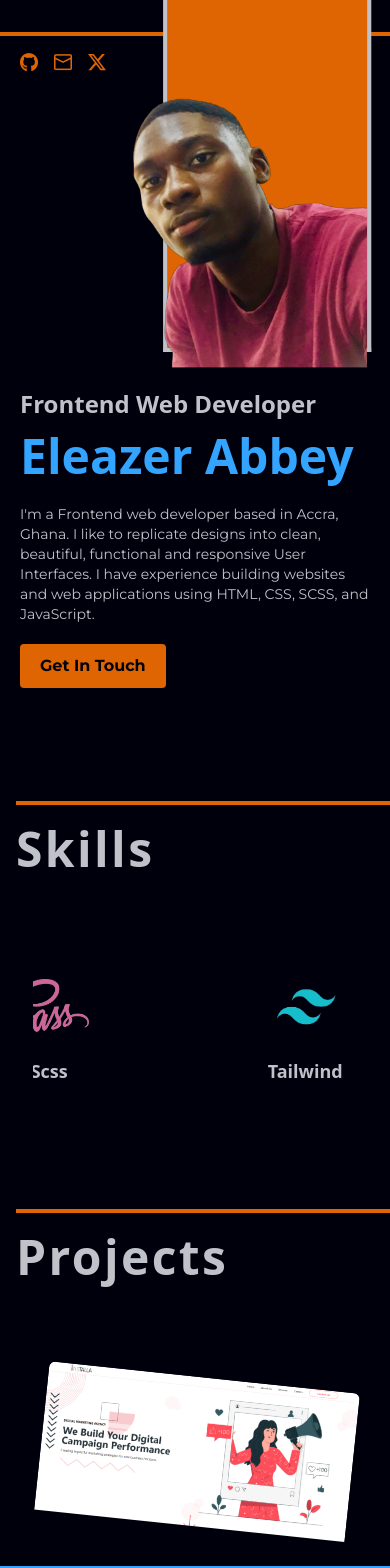
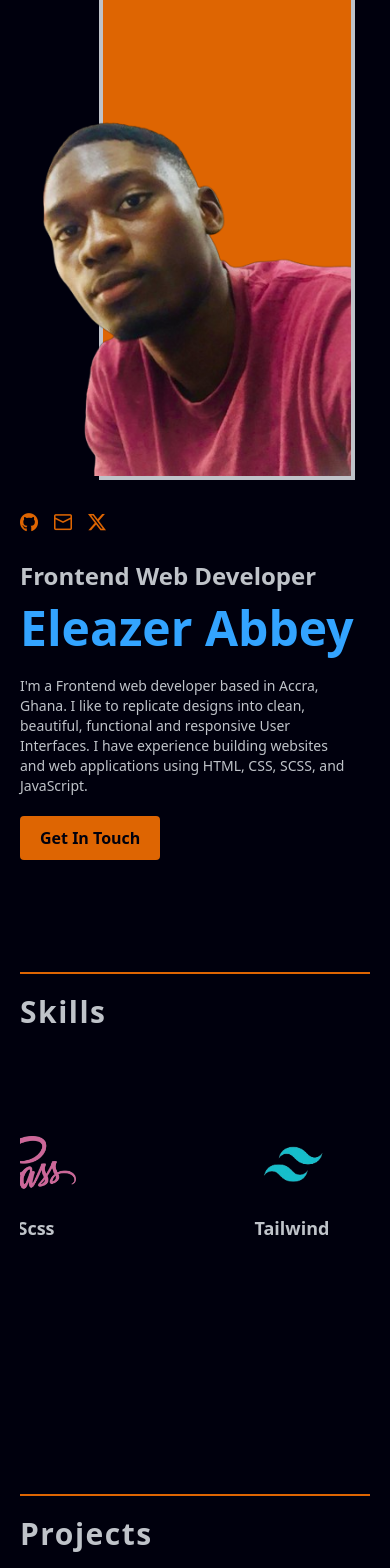
Before and after one commit to abbey-eleazer/portfolio, a Vue app: page / in a window 390 px wide. Shown: the top 1568 px of the page. Built offline with nearby package versions, Linux system fonts and the light colour scheme.

Commit message:
still working on responsiveness

```diff
--- a/src/App.vue
+++ b/src/App.vue
@@ -1,11 +1,11 @@
 <template>
-  <div>
+  <div class="mx-5 md:mx-8 lg:mx-24 2xl:mx-32 ">
     <hero-section />
     <skills-section />
     <project-section />
     <get-intouch />
-    <nav-section />
   </div>
+  <nav-section />
 </template>
 
 
--- a/src/components/GetIntouch.vue
+++ b/src/components/GetIntouch.vue
@@ -1,10 +1,10 @@
 <template>
   <div class="mx-auto mt-32">
     <div class="w-[80%] mx-auto mt-32 text-center">
-      <h1 class="text-3xl pb-12 md:text-8xl text-colorSecondary tracking-wide capitalize font-bold md:pb-32">
+      <h1 class="text-3xl md:text-5xl pb-12 lg:text-8xl text-colorSecondary tracking-wide capitalize font-bold md:pb-32">
         together we can<br> build amazing things
       </h1>
-      <a class="text-3xl px-4 py-2 md:text-6xl font-semibold capitalize text-colorTertiary  font-serif mx-auto md:px-8 md:py-5 hover:bg-colorTertiary hover:text-colorPrimary hover:rounded-2xl" href="mailto:abbeyeleazer@gmail.com">get in touch</a>
+      <a class="text-3xl md:text-5xl px-4 py-2 lg:text-6xl font-semibold capitalize text-colorTertiary font-sans mx-auto md:px-8 md:py-5 hover:bg-colorTertiary hover:text-colorPrimary hover:rounded-2xl" href="mailto:abbeyeleazer@gmail.com">get in touch</a>
     </div>
   </div>
 </template>
--- a/src/components/HeroSection.vue
+++ b/src/components/HeroSection.vue
@@ -1,6 +1,9 @@
 <template>
-  <main>
-    <div class="absolute flex gap-4 ml-5  mt-5 md:mt-12 md:ml-[9%] md:gap-8">
+  <header>
+
+    <!-- SOCIAL LINKS -->
+
+    <div class="absolute flex gap-4 pt-8 lg:pt-32 z-10 mt-[30rem] md:mt-0">
       <a href="https://github.com/abbey-eleazer"><i class="pi pi-github text-lg md:text-3xl text-colorSecondary cursor-pointer"></i></a>
       <a href="mailto:abbeyeleazer@gmail.com"><i class="pi pi-envelope text-lg md:text-3xl  text-colorSecondary cursor-pointer"></i></a>
       <a href="https://x.com/@Abbey_Eleazer"><i class="pi pi-twitter text-lg md:text-3xl  text-colorSecondary cursor-pointer"></i></a>
@@ -8,32 +11,41 @@
 
     <!-- container  -->
 
-    <div class="mt-8 md:grid md:grid-cols-12 md:mt-32 md:pb-32 ">
-      <div class="w-full border-t-4 col-span-9 border-colorSecondary"></div>
-      <div class="mt-[22rem] pl-5 md:mt-32 text-colorText font-serif col-start-2 col-span-6">
+    <div class="absolute hidden w-[80%] lg:block border-t-4 border-colorSecondary lg:translate-y-24"></div>
+
+    <div class=" flex flex-col-reverse lg:flex-row items-center justify-between">
+
+      <!-- TEXT  -->
+      <div class="mt-20 lg:mt-24 text-colorText font-serif">
         <div class="">
-          <h2 class="text-2xl md:text-5xl font-bold font-sans mb-3 capitalize">Frontend web developer</h2>
-          <h1 class="text-5xl mb-6 md:text-9xl font-black font-sans text-colorTertiary md:mb-12">Eleazer Abbey</h1>
+          <h2 class="text-2xl md:text-4xl font-bold font-sans mb-3 capitalize">Frontend web developer</h2>
+          <h1 class="text-5xl mb-6 md:text-7xl 2xl:text-9xl font-black font-sans text-colorTertiary md:mb-12">Eleazer Abbey</h1>
         </div>
-          <div class="text-sm pr-4 md:w-[40rem] md:text-lg">
+          <div class="text-sm pr-4 md:w-[40rem] md:text-lg font-sans">
             <p>I'm a Frontend web developer based in Accra, Ghana. I like to replicate designs into clean, beautiful, functional and responsive User Interfaces. I have experience building websites and web applications using HTML, CSS, SCSS, and JavaScript.</p>
           </div>
-          <div class="absolute mt-5 md:mt-10">
+          <div class="absolute mt-5 md:mt-10 font-sans">
             <button class="bg-colorSecondary px-5 py-2.5 rounded font-bold capitalize text-colorPrimary"><a href="mailto:abbeyeleazer@gmail.com">Get In Touch</a></button>
           </div>
       </div>
 
-      <!-- Inage -->
+      <!-- Image -->
 
-      <div class="w-[15rem] ml-32 md:w-[30rem] col-start-8 col-span-3">
-        <div class="absolute top-0 w-[13rem] h-[22rem] translate-x-[2.2rem] md:w-[25rem] md:h-[42.5rem]  md:translate-x-[5.3rem] bg-colorSecondary border-t-0 border-4 border-colorText">
+      <div class="">
+      <div class="">
+        <div class="relative z-5 w-[20rem] xl:w-[31rem] h-[30rem] lg:h-[33.8rem] xl:h-[45rem] flex justify-end">
+          <div class="w-[80%] bg-colorSecondary border-t-0 border-4 border-colorText">
+          </div>
         </div>
-          <div class="-translate-y-[33.1rem] -translate-x-[1px]"><img class="relative w-full z-10" src="../../images/eleazer.png" alt=""></div>
+        <div class="absolute flex justify-end top-[7.3rem] lg:top-[11rem] xl:w-[31rem]">
+        <img class="w-[20rem] xl:w-[30rem] z-10 pr-1 " src="../../images/eleazer.png" alt="">
       </div>
-      <div class="col-span-1 col-start-12"></div>
+      </div>
+      </div>
+    </div>
 
-    </div>
-  </main>
+
+  </header>
 </template>
 
 <script setup>
--- a/src/components/ProjectSection.vue
+++ b/src/components/ProjectSection.vue
@@ -1,12 +1,12 @@
 <template>
-  <div class="mx-auto mt-12 md:mt-32">
-    <h3 class="text-colorText ml-4 capitalize text-5xl font-bold tracking-wider md:ml-40 border-t-4 border-colorSecondary pt-5 pb-12"> Projects</h3>
+  <div class="mt-44">
+    <h3 class="text-colorText capitalize text-3xl md:text-4xl lg:text-5xl font-bold tracking-wider border-t-2 lg:border-t-4 border-colorSecondary pt-5 pb-12"> Projects</h3>
     <div>
-   <project-one/>
-   <project-two/>
-   <project-three/>
-   <project-four/>
-   <project-five/>
+   <project-one />
+   <project-two />
+   <project-three />
+   <project-four />
+   <project-five />
     </div>
   </div>
 </template>
@@ -18,4 +18,6 @@ import ProjectThree from './ProjectThree.vue'
 import ProjectFour from './ProjectFour.vue'
 import ProjectFive from './ProjectFive.vue'
 
+
+
 </script>
--- a/src/components/SkillsSection.vue
+++ b/src/components/SkillsSection.vue
@@ -1,6 +1,6 @@
 <template>
-  <div class="flex flex-col -mt-24 md:mt-32">
-  <h2 class="text-colorText ml-4 capitalize text-5xl font-bold tracking-wider md:ml-40 border-t-4 border-colorSecondary pt-5 pb-12">skills</h2>
+  <div class="flex flex-col mt-44 ">
+  <h2 class="text-colorText capitalize text-3xl md:text-4xl lg:text-5xl font-bold tracking-wider border-t-2 lg:border-t-4 border-colorSecondary pt-5 pb-12">skills</h2>
 
   <div class="skills-animation-wrapper group">
     <ul class="flex gap-40 h-full items-center scroll-anime scroll-smooth group-hover:paused" aria-hidden="true">
--- a/src/skills.json
+++ b/src/skills.json
@@ -3,7 +3,7 @@
 		{
 			"id": 1,
 			"name": "",
-			"image":
+			"image":""
 		},
 		{
 			"id": 2,
--- a/style.css
+++ b/style.css
@@ -14,7 +14,7 @@
 
 
 .skills-animation-wrapper {
-  @apply flex gap-40 w-[83%] h-60 mx-auto overflow-hidden;
+  @apply flex gap-40 h-60 overflow-hidden;
 }
 
 @layer utilities {
```
